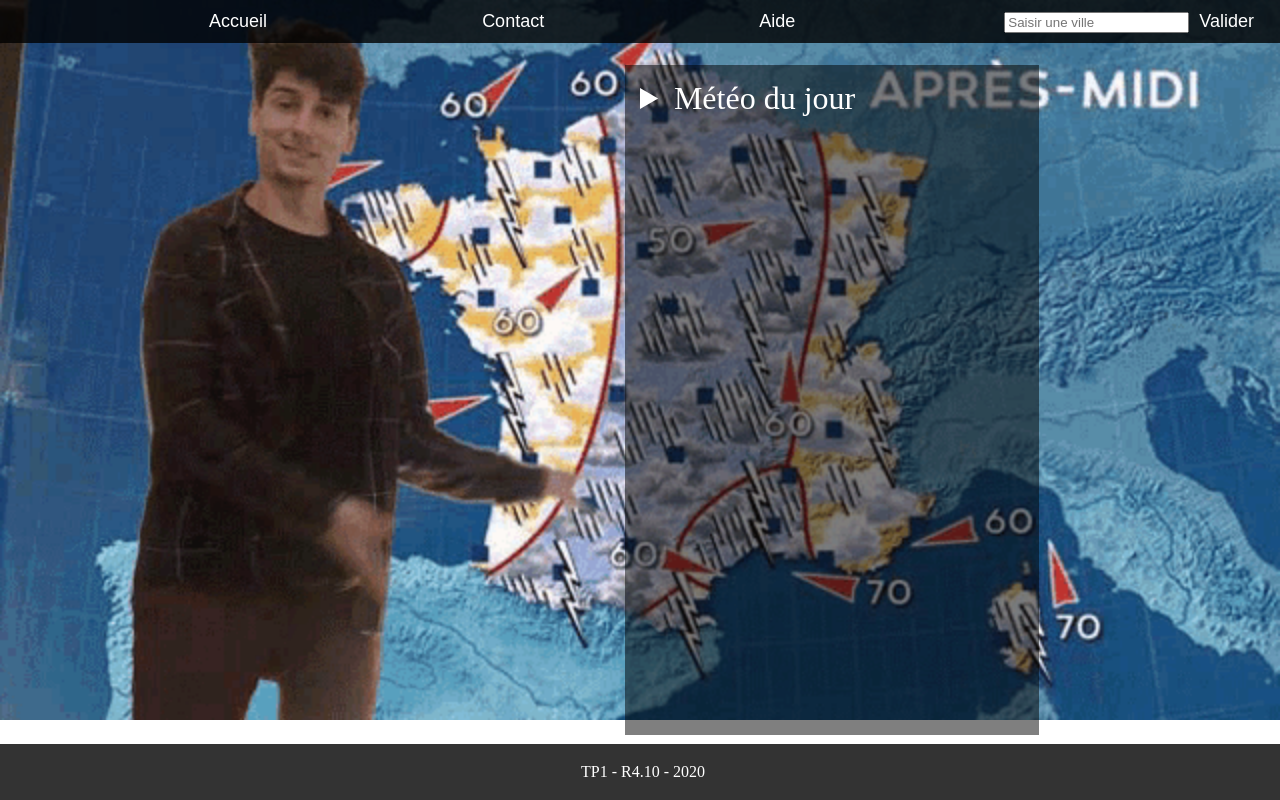
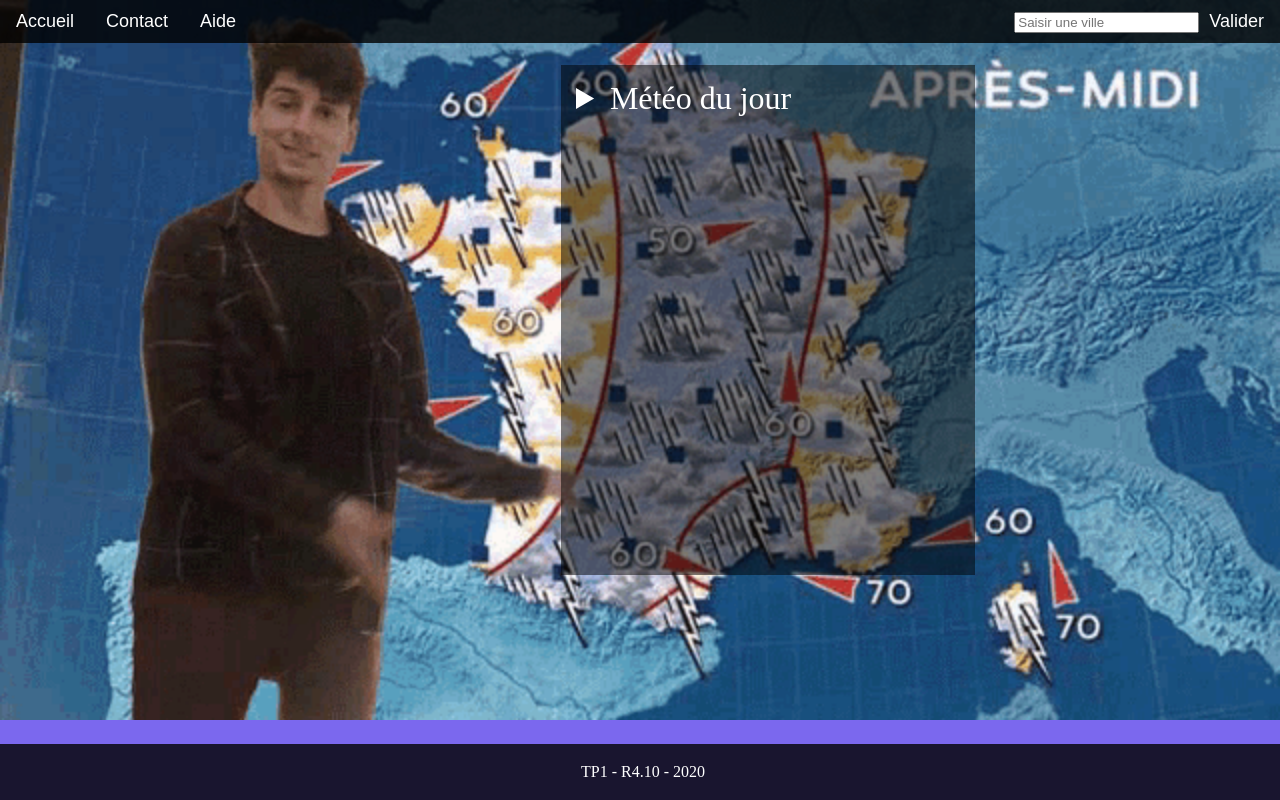
Before and after one commit to augustin-pasq/projets-iut, a PHP site: page / in a window 1280 px wide. Run offline with PHP 8.4, Linux system fonts and the light colour scheme.

Commit message:
responsive style

```diff
--- a/TP1/assets/style/main.css
+++ b/TP1/assets/style/main.css
@@ -1,7 +1,8 @@
 body {
-    background-image: url("../img/background.gif");
     background-repeat: no-repeat;
     background-size: cover;
+    background-color: mediumslateblue;
+    background-image: url("../img/background.gif");
     padding: 0;
     margin: 0;
     overflow-x: hidden;
@@ -12,12 +13,24 @@ main {
     color: white;
     padding: 15px;
     width: 30vw;
-    margin-left: 15vw;
     position: absolute;
-    top: 50%;
-    left: 50%;
+    top: 40%;
+    left: 60%;
     transform: translate(-50%,-50%);
-    height: 80vh;
+    height: 60vh;
+}
+
+@media screen and (max-width: 1024px) {
+    main {
+        width: 50vw;
+    }
+}
+
+@media screen and (max-width: 768px) {
+    main {
+        width: 80vw;
+        left: 50%;
+    }
 }
 
 header {
@@ -26,9 +39,13 @@ header {
     padding: 10px;
 }
 
+header hgroup {
+    display: flex;
+    flex-grow: 1;
+    gap: 20px;
+}
+
 header button {
-    margin-left: auto;
-    margin-right: 10px;
     font-size: large;
     background-color: rgba(0, 0, 0, 0);
     border: none;
@@ -66,3 +83,20 @@ footer {
     padding: 3px;
     color: white;
 }
+
+@media screen and (max-width: 500px) {
+    header {
+        flex-direction: column;
+        gap: 10px;
+    }
+    header section {
+        margin-left: unset;
+        display: flex;
+    }
+    header section input {
+        flex-grow: 1;
+    }
+    main {
+        margin-top: 50px;
+    }
+}
--- a/TP1/index.html
+++ b/TP1/index.html
@@ -8,13 +8,15 @@
 </head>
 <body>
     <header>
-        <button>Accueil</button>
-        <button>Contact</button>
-        <button>Aide</button>
+        <hgroup>
+            <button>Accueil</button>
+            <button>Contact</button>
+            <button>Aide</button>
+        </hgroup>
 
         <section>
-            <input id="input-city" type="text" placeholder="Saisir une ville">
-            <button id="submit-button" onclick="getWeather()">Valider</button>
+            <input id="input-city" type="text" placeholder="Saisir une ville" onsubmit="getWeather()">
+            <button id="submit-button" onclick="getWeather()" >Valider</button>
         </section>
     </header>
 
```
